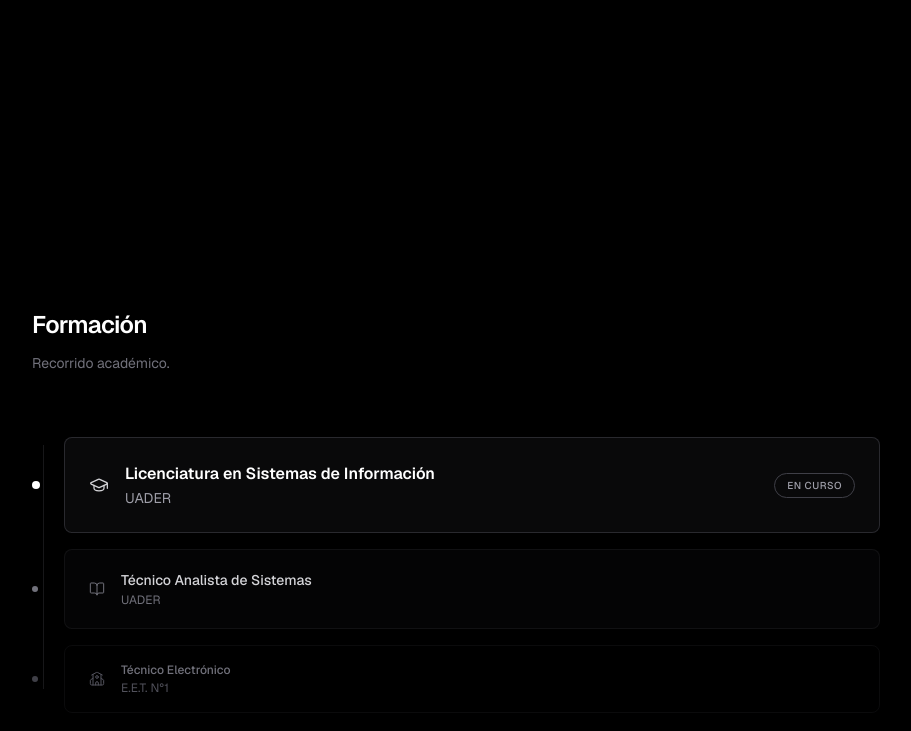
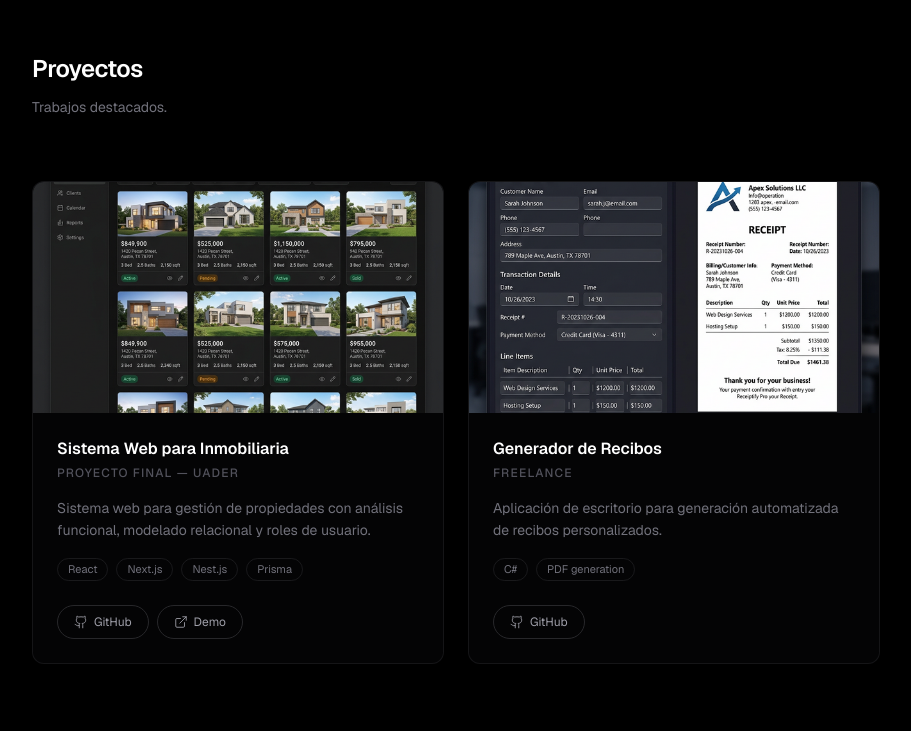
Before and after one commit to JuanOlmos43/PORTFOLIO, a Next.js app: page / in a window 1280 px wide. Shown: the part 1827-2558 px from the top of the page, without its empty margins (184-1095 px from the left). Built offline with nearby package versions, Linux system fonts and the light colour scheme.

Commit message:
Sección Projects implementada

```diff
--- a/components/sections/Projects.tsx
+++ b/components/sections/Projects.tsx
@@ -1,9 +1,228 @@
 "use client";
 
+import { useRef } from "react";
+import { motion, useInView, type Variants } from "framer-motion";
+import Image from "next/image";
+import { Github, ExternalLink } from "lucide-react";
+
+/* ──────────────────────────────────────────────
+   Animation Variants
+   ────────────────────────────────────────────── */
+
+const container: Variants = {
+  hidden: {},
+  visible: {
+    transition: {
+      staggerChildren: 0.15,
+    },
+  },
+};
+
+const fadeUp: Variants = {
+  hidden: { opacity: 0, y: 20 },
+  visible: {
+    opacity: 1,
+    y: 0,
+    transition: {
+      duration: 0.5,
+      ease: [0.25, 0.46, 0.45, 0.94],
+    },
+  },
+};
+
+/* ──────────────────────────────────────────────
+   Types
+   ────────────────────────────────────────────── */
+
+interface ProjectLink {
+  label: string;
+  href: string;
+  icon: typeof Github;
+}
+
+interface Project {
+  title: string;
+  context: string;
+  description: string;
+  tech: string[];
+  image: string;
+  video?: string;
+  links: ProjectLink[];
+}
+
+/* ──────────────────────────────────────────────
+   Projects Data
+   ────────────────────────────────────────────── */
+
+const projects: Project[] = [
+  {
+    title: "Sistema Web para Inmobiliaria",
+    context: "Proyecto Final — UADER",
+    description:
+      "Sistema web para gestión de propiedades con análisis funcional, modelado relacional y roles de usuario.",
+    tech: ["React", "Next.js", "Nest.js", "Prisma"],
+    image: "/projects/inmobiliaria.png",
+    video: "/projects/inmobiliaria.mp4",
+    links: [
+      { label: "GitHub", href: "#", icon: Github },
+      { label: "Demo", href: "#", icon: ExternalLink },
+    ],
+  },
+  {
+    title: "Generador de Recibos",
+    context: "Freelance",
+    description:
+      "Aplicación de escritorio para generación automatizada de recibos personalizados.",
+    tech: ["C#", "PDF generation"],
+    image: "/projects/recibos.png",
+    links: [{ label: "GitHub", href: "#", icon: Github }],
+  },
+  // Placeholder para un futuro tercer proyecto:
+  // {
+  //   title: "Próximo Proyecto",
+  //   context: "...",
+  //   description: "...",
+  //   tech: [],
+  //   image: "/projects/placeholder.png",
+  //   links: [],
+  // },
+];
+
+/* ──────────────────────────────────────────────
+   Project Card Component
+   ────────────────────────────────────────────── */
+
+function ProjectCard({ project }: { project: Project }) {
+  const videoRef = useRef<HTMLVideoElement>(null);
+
+  function handleMouseEnter() {
+    if (videoRef.current) {
+      videoRef.current.currentTime = 0;
+      videoRef.current.play().catch(() => {});
+    }
+  }
+
+  function handleMouseLeave() {
+    if (videoRef.current) {
+      videoRef.current.pause();
+      videoRef.current.currentTime = 0;
+    }
+  }
+
+  return (
+    <motion.article variants={fadeUp} className="group">
+      <div className="overflow-hidden rounded-xl border border-zinc-800/50 bg-zinc-900/20 transition-colors duration-300 hover:border-zinc-700">
+        {/* ── Media Preview ─────────────────── */}
+        <div
+          className="relative aspect-video overflow-hidden bg-zinc-950"
+          onMouseEnter={handleMouseEnter}
+          onMouseLeave={handleMouseLeave}
+        >
+          <Image
+            src={project.image}
+            alt={project.title}
+            fill
+            className={`object-cover transition-opacity duration-500 ${
+              project.video ? "group-hover:opacity-0" : ""
+            }`}
+          />
+
+          {project.video && (
+            <video
+              ref={videoRef}
+              src={project.video}
+              muted
+              loop
+              playsInline
+              preload="none"
+              className="absolute inset-0 h-full w-full object-cover opacity-0 transition-opacity duration-500 group-hover:opacity-100"
+            />
+          )}
+        </div>
+
+        {/* ── Content ───────────────────────── */}
+        <div className="space-y-4 p-6">
+          {/* Title & Context */}
+          <div className="space-y-1">
+            <h3 className="text-base font-semibold text-white">
+              {project.title}
+            </h3>
+            <p className="text-xs font-medium uppercase tracking-widest text-zinc-600">
+              {project.context}
+            </p>
+          </div>
+
+          {/* Description */}
+          <p className="text-sm leading-relaxed text-zinc-500">
+            {project.description}
+          </p>
+
+          {/* Tech Tags */}
+          <div className="flex flex-wrap gap-2">
+            {project.tech.map((t) => (
+              <span
+                key={t}
+                className="rounded-full border border-zinc-800/60 px-2.5 py-0.5 text-[11px] text-zinc-500"
+              >
+                {t}
+              </span>
+            ))}
+          </div>
+
+          {/* Links */}
+          {project.links.length > 0 && (
+            <div className="flex gap-2 pt-2">
+              {project.links.map(({ label, href, icon: Icon }) => (
+                <a
+                  key={label}
+                  href={href}
+                  target="_blank"
+                  rel="noopener noreferrer"
+                  className="flex items-center gap-1.5 rounded-full border border-zinc-800 px-4 py-2 text-xs text-zinc-400 transition-all duration-300 hover:border-zinc-600 hover:text-white"
+                >
+                  <Icon size={14} strokeWidth={1.5} />
+                  <span>{label}</span>
+                </a>
+              ))}
+            </div>
+          )}
+        </div>
+      </div>
+    </motion.article>
+  );
+}
+
+/* ──────────────────────────────────────────────
+   Projects Section
+   ────────────────────────────────────────────── */
+
 export default function Projects() {
+  const ref = useRef<HTMLElement>(null);
+  const isInView = useInView(ref, { once: true, margin: "-100px" });
+
   return (
-    <section id="projects" className="py-32" aria-label="Projects">
-      {/* Content will be added here */}
+    <section ref={ref} id="projects" className="py-32" aria-label="Projects">
+      <motion.div
+        variants={container}
+        initial="hidden"
+        animate={isInView ? "visible" : "hidden"}
+        className="space-y-16"
+      >
+        {/* ── Section Header ───────────────────── */}
+        <motion.div variants={fadeUp} className="space-y-3">
+          <h2 className="text-2xl font-semibold tracking-tight text-white">
+            Proyectos
+          </h2>
+          <p className="text-sm text-zinc-500">Trabajos destacados.</p>
+        </motion.div>
+
+        {/* ── Projects Grid ────────────────────── */}
+        <div className="grid gap-6 sm:grid-cols-2">
+          {projects.map((project) => (
+            <ProjectCard key={project.title} project={project} />
+          ))}
+        </div>
+      </motion.div>
     </section>
   );
 }
```
Also changed, not shown: public/projects/inmobiliaria.png (added), public/projects/recibos.png (added).
